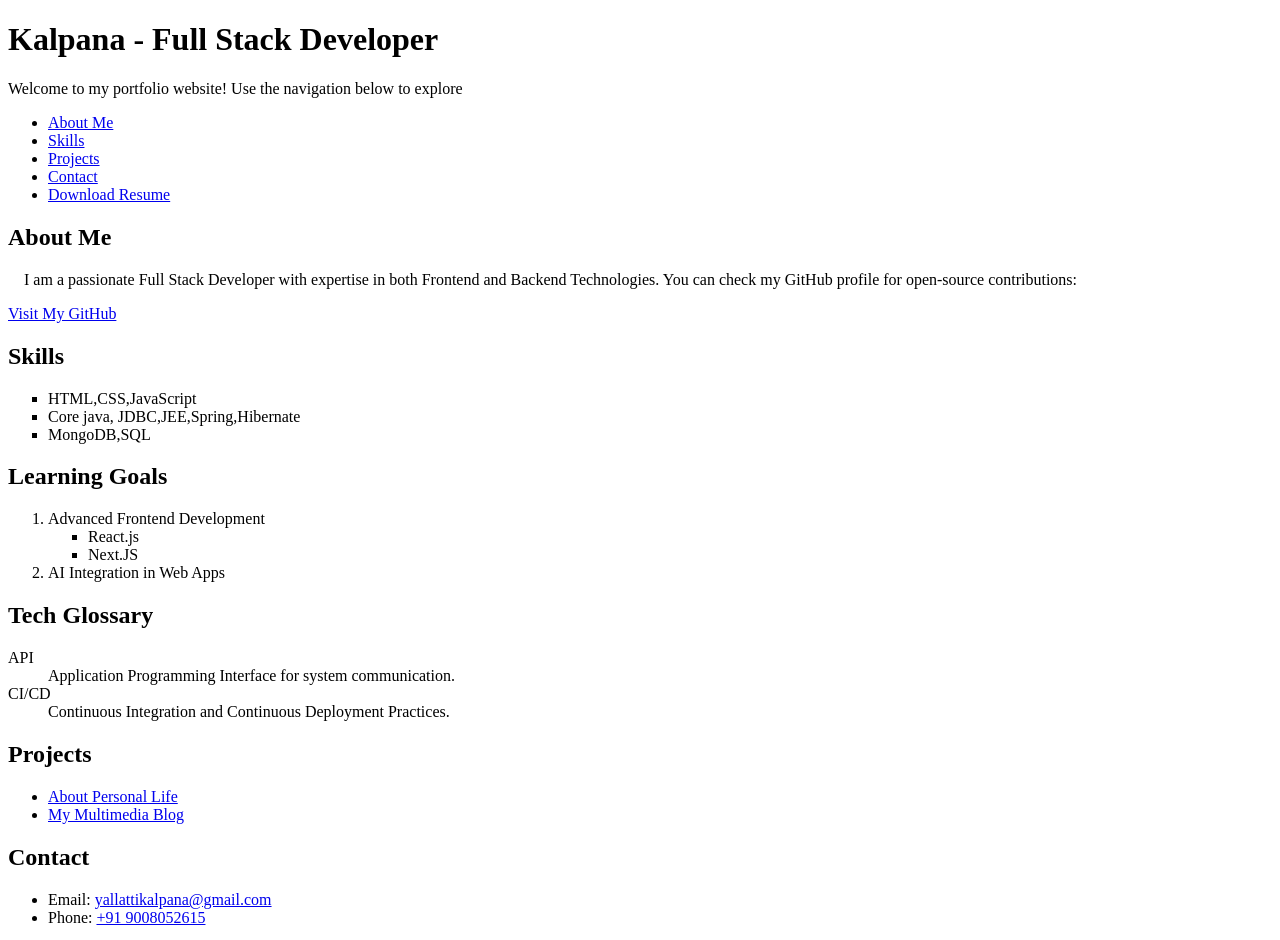
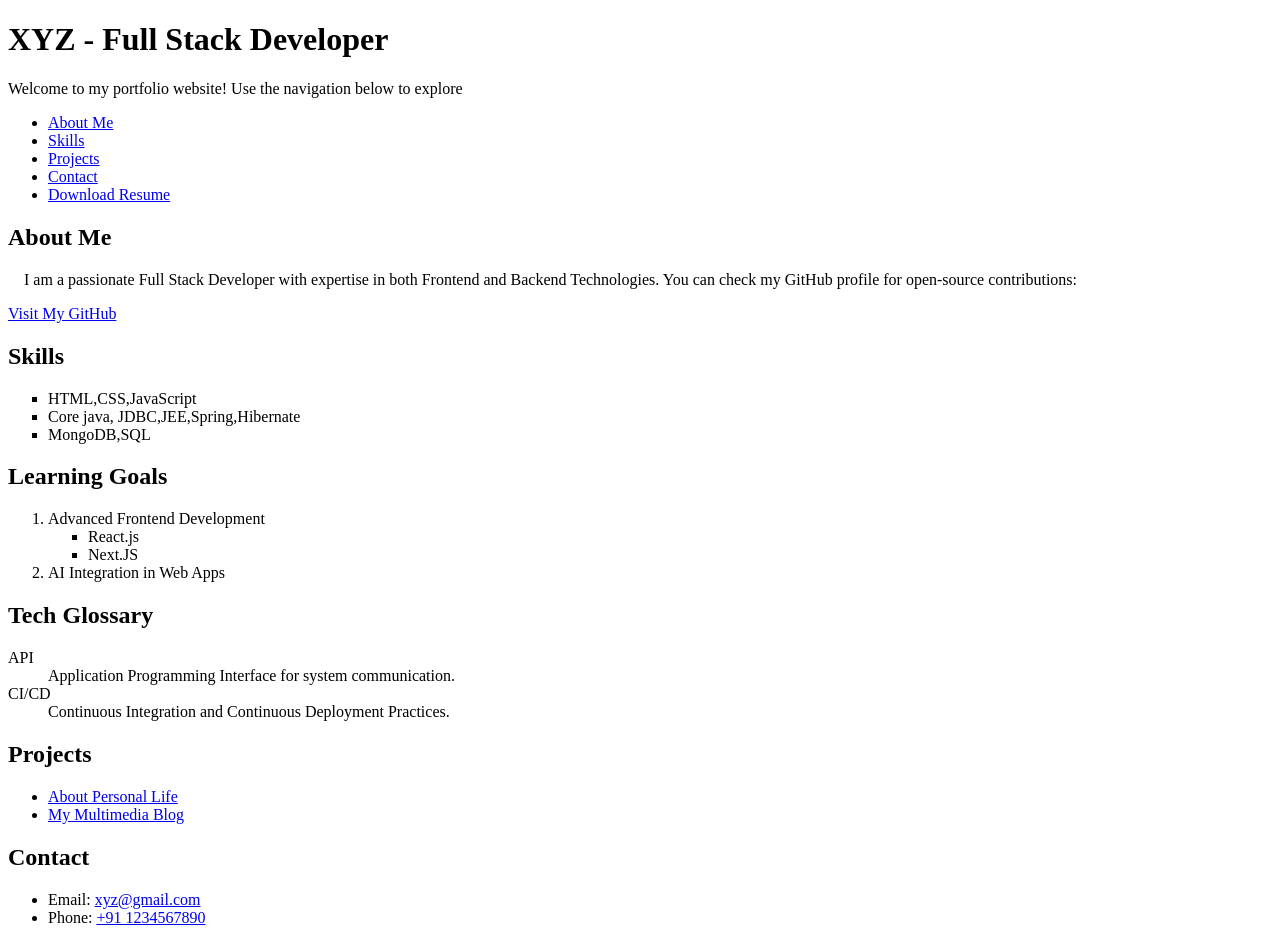
Before and after one commit to Kalpana1js21ec062/Basic-Portfolio, a plain HTML site: page index.html in a window 1280 px wide. Shown: the top 940 px of the page. Drawn offline with Linux system fonts and the light colour scheme; grey boxes are pictures that could not be loaded.

Commit message:
Update portfolio details and contact information

```diff
--- a/index.html
+++ b/index.html
@@ -6,7 +6,7 @@
     <title>My Portfolio</title>
   </head>
   <body>
-    <h1 id="top">Kalpana - Full Stack Developer</h1>
+    <h1 id="top">XYZ - Full Stack Developer</h1>
 
     <p>Welcome to my portfolio website! Use the navigation below to explore</p>
 
@@ -17,7 +17,7 @@
       <li><a href="#contact">Contact</a></li>
       <li>
         <a
-          href="C:\Users\kalpana.r\OneDrive\Documents\certificates\Kalpana's Resume.pdf"
+          href="https://website.cdn.novoresume.com/static/resume-templates/hybrid-resume-template.png?auto=format&fit=max&w=1920&q=80"
           target="_blank"
           download="Developer Resume"
           >Download Resume</a
@@ -84,11 +84,11 @@
     <ul>
       <li>
         Email:
-        <a href="mailto:yallattikalpana@gmail.com">yallattikalpana@gmail.com</a>
+        <a href="mailto:xyz@gmail.com">xyz@gmail.com</a>
       </li>
       <li>
         Phone:
-        <a href="tel:+91 9008052615" target="_blank">+91 9008052615 </a>
+        <a href="tel:+91 1234567890" target="_blank">+91 1234567890 </a>
       </li>
     </ul>
 
```
